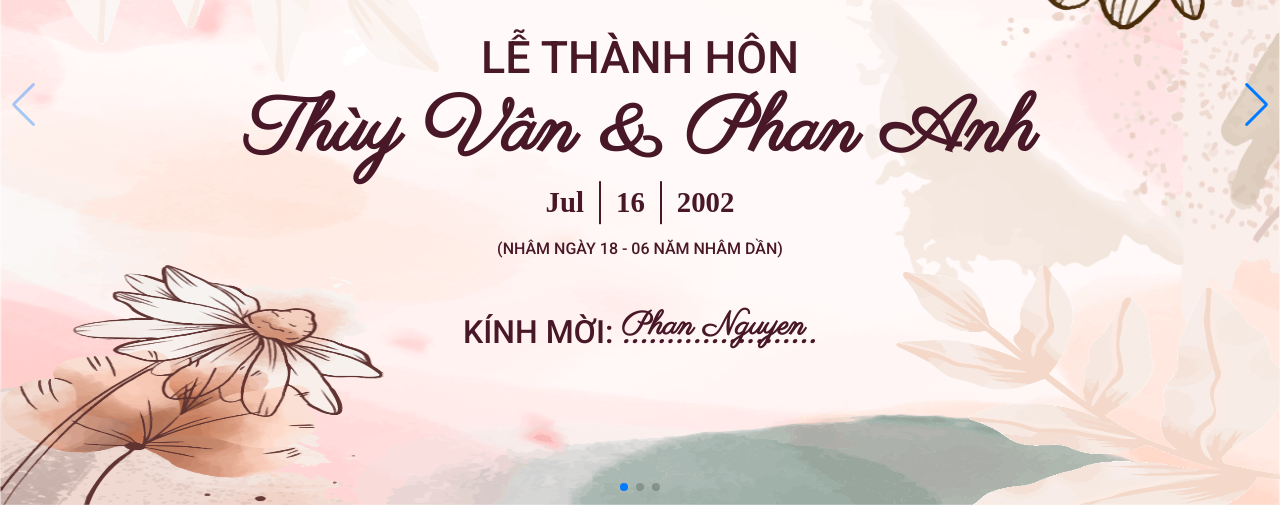
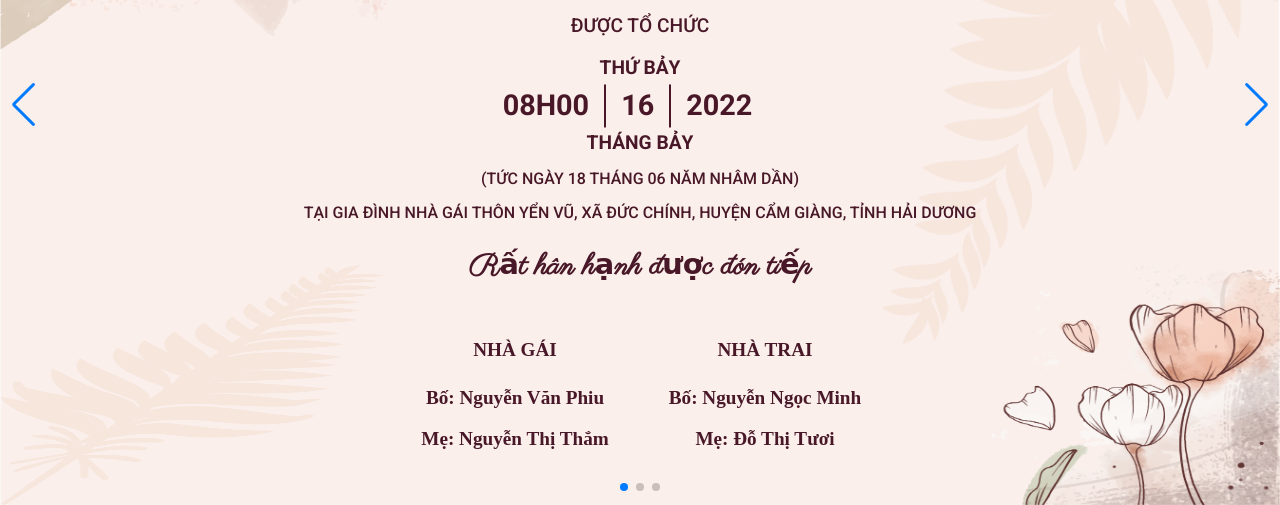
Before and after one commit to thiepcuoiav/thiepcuoiav, a website built with Parcel: page index.html in a window 1280 px wide. Shown: the part 295-800 px from the top of the page. Built offline with nearby package versions, Linux system fonts and the light colour scheme; a web font is replaced by a local one.

Commit message:
update content

```diff
--- a/css/style.css
+++ b/css/style.css
@@ -71,7 +71,15 @@
 }
 
 .hero--invite__yourname {
-  position: relative;
+  position: absolute;
+  font-family: 'Parisienne', cursive;
+  text-transform: capitalize;
+  border-bottom: 1px solid #333;
+  border-bottom-style: dotted;
+  left: 155px;
+  top: 8px;
+  width: 185px;
+  line-height: 25px;
 }
 
 .invite__friend {
@@ -135,6 +143,11 @@
   font-family: 'Roboto', sans-serif;
   text-transform: uppercase;
   font-size: 2em;
+  display: flex;
+  max-width: 320px;
+  margin-left: auto;
+  margin-right: auto;
+  position: relative;
 }
 
 .section__2 .box--head img:last-child {
--- a/index.html
+++ b/index.html
@@ -63,16 +63,14 @@
             <div class="hero--date">
               <span class="hero--date__month">Jul</span>
               <span class="hero--date__day">16</span>
-              <span class="hero--date__year">2002</span>
+              <span class="hero--date__year">2022</span>
             </div>
             <p class="hero--date__negative">
               (Nhâm ngày 18 - 06 năm nhâm dần)
             </p>
             <div class="hero--invite">
               <span class="hero--invite__title">Kính mời:</span>
-              <span class="hero--invite__yourname">
-                <i class="invite__dot">......................</i>
-                <b id="invite_friend" class="invite__friend">Phan Nguyen</b>
+              <span id="invite_friend" class="hero--invite__yourname">
               </span>
             </div>
           </div>
@@ -107,7 +105,7 @@
             <div class="hero--date">
               <span class="hero--date__hour">08H00</span>
               <span class="hero--date__day">16</span>
-              <span class="hero--date__year">2002</span>
+              <span class="hero--date__year">2022</span>
             </div>
             <p class="hero--date__month">Tháng bảy</p>
             <p class="hero--date__negative">
@@ -115,10 +113,10 @@
             </p>
             <p class="hero--date__negative">
               <span>Tại gia đình nhà gái</span>
-              <span>Cầu Ba, Văn Thai, Cẩm Văn, Cẩm Giàng, Hải Dương</span>
+              <span>Thôn Yển Vũ, Xã Đức Chính, Huyện Cẩm Giàng, Tỉnh Hải Dương</span>
             </p>
             <p class="text--welcome">Rất hân hạnh được đón tiếp</p>
-            <div class="hero--family">
+            <div class="hero--family flex-invert">
               <div class="hero--family__wife">
                 <h4 class="text--heading__wife">Nhà gái</h4>
                 <p>Bố: Nguyễn Văn Phiu</p>
--- a/js/main.js
+++ b/js/main.js
@@ -6,6 +6,9 @@ var swiper = new Swiper(".mySwiper", {
     },
     pagination: {
       el: ".swiper-pagination",
+    },
+    autoplay: {
+      delay: 5000,
     },
     mousewheel: true,
     keyboard: true,
```
